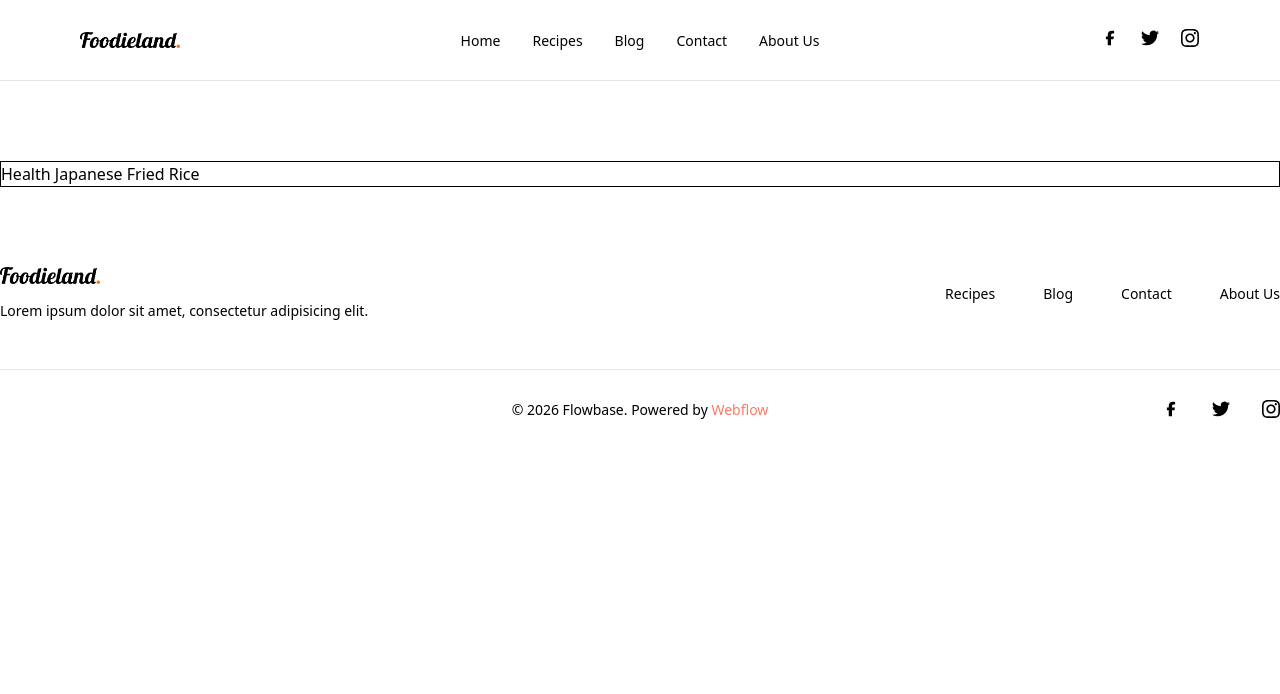
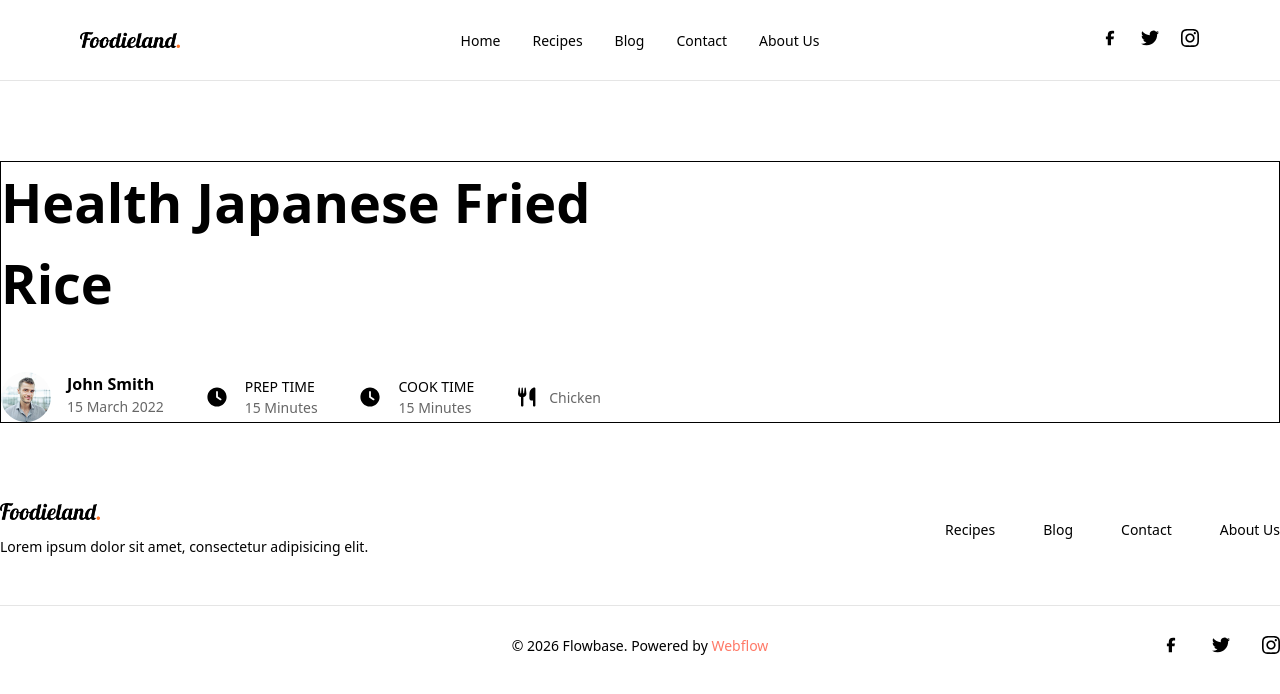
Before and after one commit to Scorpio0712/Foodieland-Portfolio, a Next.js app: page /recipe in a window 1280 px wide. Shown: the top 694 px of the page. Built offline with nearby package versions, Linux system fonts and the light colour scheme.

Commit message:
Continue create recipeDetail Main

```diff
--- a/app/recipe/page.tsx
+++ b/app/recipe/page.tsx
@@ -1,14 +1,58 @@
-import React from 'react'
-import style from "../style/recipe.module.css"
+"user client";
+import React from "react";
+import Image from "next/image";
+import style from "../style/recipe.module.css";
 
 function RecipeDetailPage() {
   return (
     <main className={style.recipeDetailContainer}>
-        <section className={style.recipeDetailMain}>
-            <h1>Health Japanese Fried Rice</h1>
-        </section>
+      <section className={style.recipeDetailMain}>
+        <div className={style.recipeDetailTopic}>
+          <h1>Health Japanese Fried Rice</h1>
+          <div className={style.recipeDetailAuthor}>
+            <div className={style.recipeDetailAuthorName}>
+              <Image
+                src="/images/author/John-Smith.png"
+                width={400}
+                height={400}
+                style={{ width: "50px", height: "50px" }}
+                alt=""
+              />
+              <div className={style.recipeDetailAuthorInfo}>
+                <h1>John Smith</h1>
+                <p>15 March 2022</p>
+              </div>
+            </div>
+            <div className={style.recipeDetailPrepTime}>
+              <svg xmlns="http://www.w3.org/2000/svg" viewBox="0 0 640 640">
+                <path d="M320 64C461.4 64 576 178.6 576 320C576 461.4 461.4 576 320 576C178.6 576 64 461.4 64 320C64 178.6 178.6 64 320 64zM296 184L296 320C296 328 300 335.5 306.7 340L402.7 404C413.7 411.4 428.6 408.4 436 397.3C443.4 386.2 440.4 371.4 429.3 364L344 307.2L344 184C344 170.7 333.3 160 320 160C306.7 160 296 170.7 296 184z" />
+              </svg>
+              <div className={style.recipeDetailPrepTimeInfo}>
+                <h1>PREP TIME</h1>
+                <p>15 Minutes</p>
+              </div>
+            </div>
+            <div className={style.recipeDetailCookTime}>
+              <svg xmlns="http://www.w3.org/2000/svg" viewBox="0 0 640 640">
+                <path d="M320 64C461.4 64 576 178.6 576 320C576 461.4 461.4 576 320 576C178.6 576 64 461.4 64 320C64 178.6 178.6 64 320 64zM296 184L296 320C296 328 300 335.5 306.7 340L402.7 404C413.7 411.4 428.6 408.4 436 397.3C443.4 386.2 440.4 371.4 429.3 364L344 307.2L344 184C344 170.7 333.3 160 320 160C306.7 160 296 170.7 296 184z" />
+              </svg>
+              <div className={style.recipeDetailCookTimeInfo}>
+                <h1>COOK TIME</h1>
+                <p>15 Minutes</p>
+              </div>
+            </div>
+            <div className={style.recipeDetailCategory}>
+              <svg xmlns="http://www.w3.org/2000/svg" viewBox="0 0 640 640">
+                <path d="M127.9 78.4C127.1 70.2 120.2 64 112 64C103.8 64 96.9 70.2 96 78.3L81.9 213.7C80.6 219.7 80 225.8 80 231.9C80 277.8 115.1 315.5 160 319.6L160 544C160 561.7 174.3 576 192 576C209.7 576 224 561.7 224 544L224 319.6C268.9 315.5 304 277.8 304 231.9C304 225.8 303.4 219.7 302.1 213.7L287.9 78.3C287.1 70.2 280.2 64 272 64C263.8 64 256.9 70.2 256.1 78.4L242.5 213.9C241.9 219.6 237.1 224 231.4 224C225.6 224 220.8 219.6 220.2 213.8L207.9 78.6C207.2 70.3 200.3 64 192 64C183.7 64 176.8 70.3 176.1 78.6L163.8 213.8C163.3 219.6 158.4 224 152.6 224C146.8 224 142 219.6 141.5 213.9L127.9 78.4zM512 64C496 64 384 96 384 240L384 352C384 387.3 412.7 416 448 416L480 416L480 544C480 561.7 494.3 576 512 576C529.7 576 544 561.7 544 544L544 96C544 78.3 529.7 64 512 64z" />
+              </svg>
+              <p>Chicken</p>
+            </div>
+          </div>
+        </div>
+        <div className={style.recipeDetailPrintShare}></div>
+      </section>
     </main>
-  )
+  );
 }
 
-export default RecipeDetailPage
+export default RecipeDetailPage;
--- a/app/style/recipe.module.css
+++ b/app/style/recipe.module.css
@@ -3,3 +3,106 @@
     max-width: 1280px;
     border: 1px solid black;
 }
+
+.recipeDetailMain {
+    width: 100%;
+
+}
+
+.recipeDetailTopic {
+    flex: 1;
+    max-width: 700px;
+}
+
+.recipeDetailTopic h1 {
+    font-size: 54px;
+    font-weight: 600;
+}
+
+.recipeDetailAuthor {
+    margin-top: 48px;
+    max-width: 600px;
+    display: flex;
+    justify-content: space-between;
+    align-items: center;
+}
+
+.recipeDetailAuthorName {
+    display: flex;
+    gap: 16px;
+}
+
+.recipeDetailAuthorInfo h1 {
+    font-size: 16px;
+    font-weight: 800;
+}
+
+.recipeDetailAuthorInfo p {
+    font-size: 14px;
+    color: rgba(0, 0, 0, 0.6);
+}
+
+.recipeDetailPrepTime {
+    display: flex;
+    justify-content: center;
+    align-items: center;
+    gap: 16px;
+}
+
+.recipeDetailPrepTime svg {
+    width: 24px;
+    height: 24px;
+}
+
+.recipeDetailPrepTimeInfo h1 {
+    font-size: 14px;
+    font-weight: 500;
+}
+
+.recipeDetailPrepTimeInfo p {
+    font-size: 14px;
+    color: rgba(0, 0, 0, 0.6);
+}
+
+.recipeDetailCookTime {
+    display: flex;
+    justify-content: center;
+    align-items: center;
+    gap: 16px;
+}
+
+.recipeDetailCookTime svg {
+    width: 24px;
+    height: 24px;
+}
+
+.recipeDetailCookTimeInfo h1 {
+    font-size: 14px;
+    font-weight: 500;
+}
+
+.recipeDetailCookTimeInfo p {
+    font-size: 14px;
+    color: rgba(0, 0, 0, 0.6);
+}
+
+.recipeDetailCategory {
+    display: flex;
+    justify-content: center;
+    align-items: center;
+    gap: 10px;
+}
+
+.recipeDetailCategory svg {
+    width: 24px;
+    height: 24px;
+}
+
+.recipeDetailCategory p {
+    font-size: 14px;
+    color: rgba(0, 0, 0, 0.6);
+}
+
+.recipeDetailPrintShare {
+    flex: 1;
+}
```
